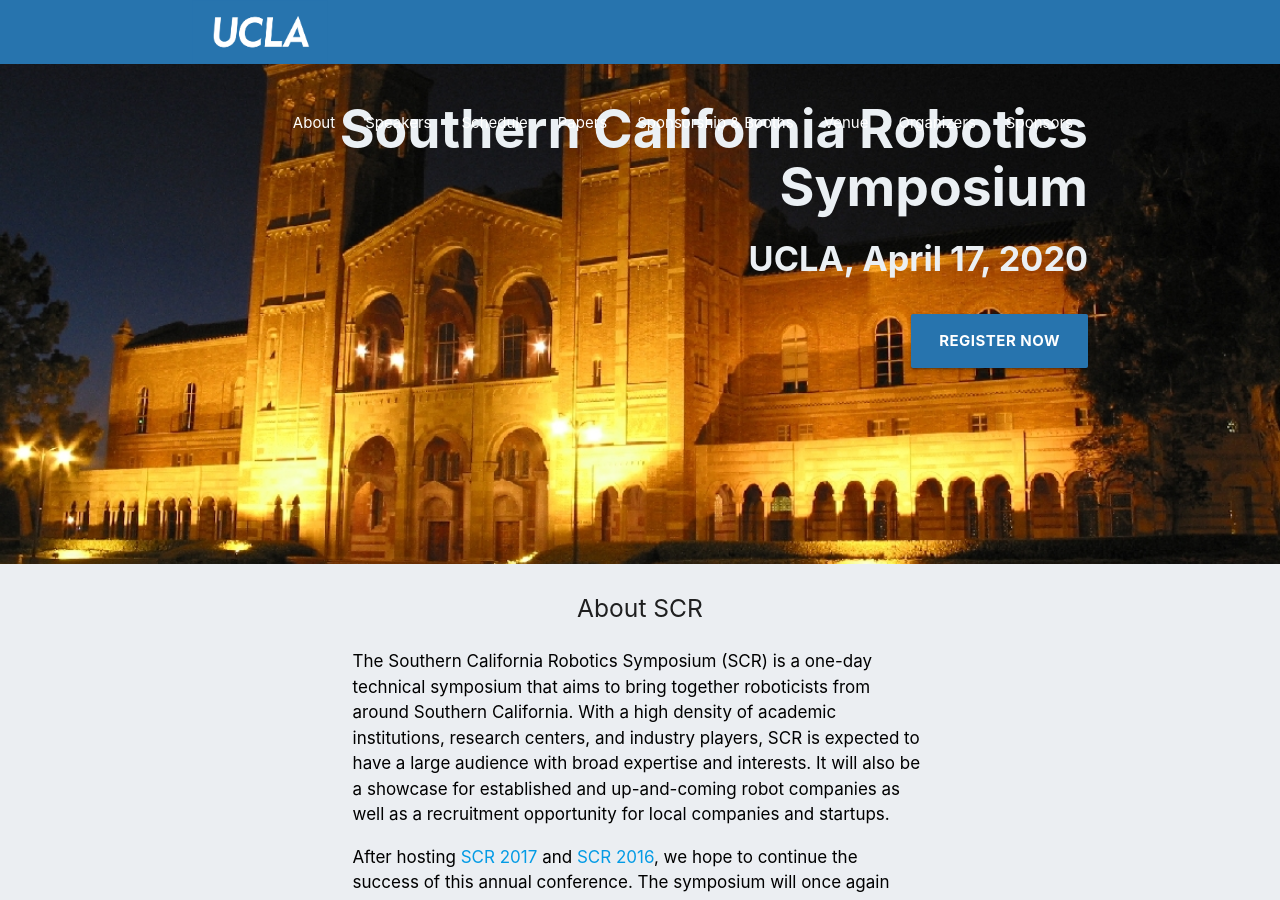
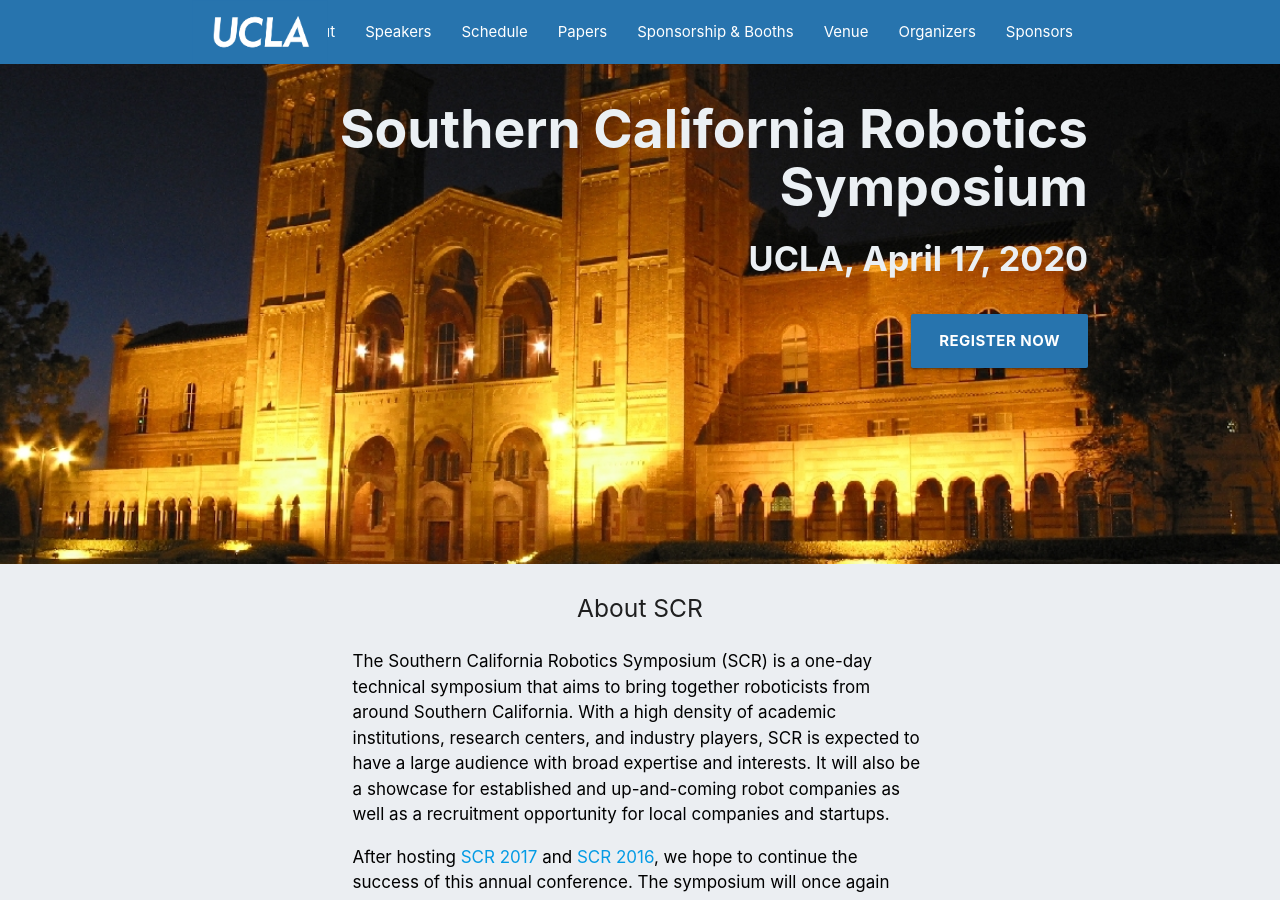
Before and after one commit to scr2020/scr2020.github.io, a Jekyll site: the page built from index.html, in a window 1280 px wide and 900 px high. Built offline with Jekyll 4.4.1, drawn with Linux system fonts in a browser that asks for light colours.

Commit message:
Fixed logo

```diff
--- a/_includes/nav.html
+++ b/_includes/nav.html
@@ -6,8 +6,7 @@
               <i class="material-icons">menu</i>
             </a>
 
-            <img class="navbar-fixed" src="img/logo_UCLA_blue_boxed.png">
-
+            <img class="brand-logo" style="max-height:100%" src="img/logo_UCLA_blue_boxed.png">
 
             <ul class="right hide-on-med-and-down">
               <li><a href="#about">About</a></li>
```
